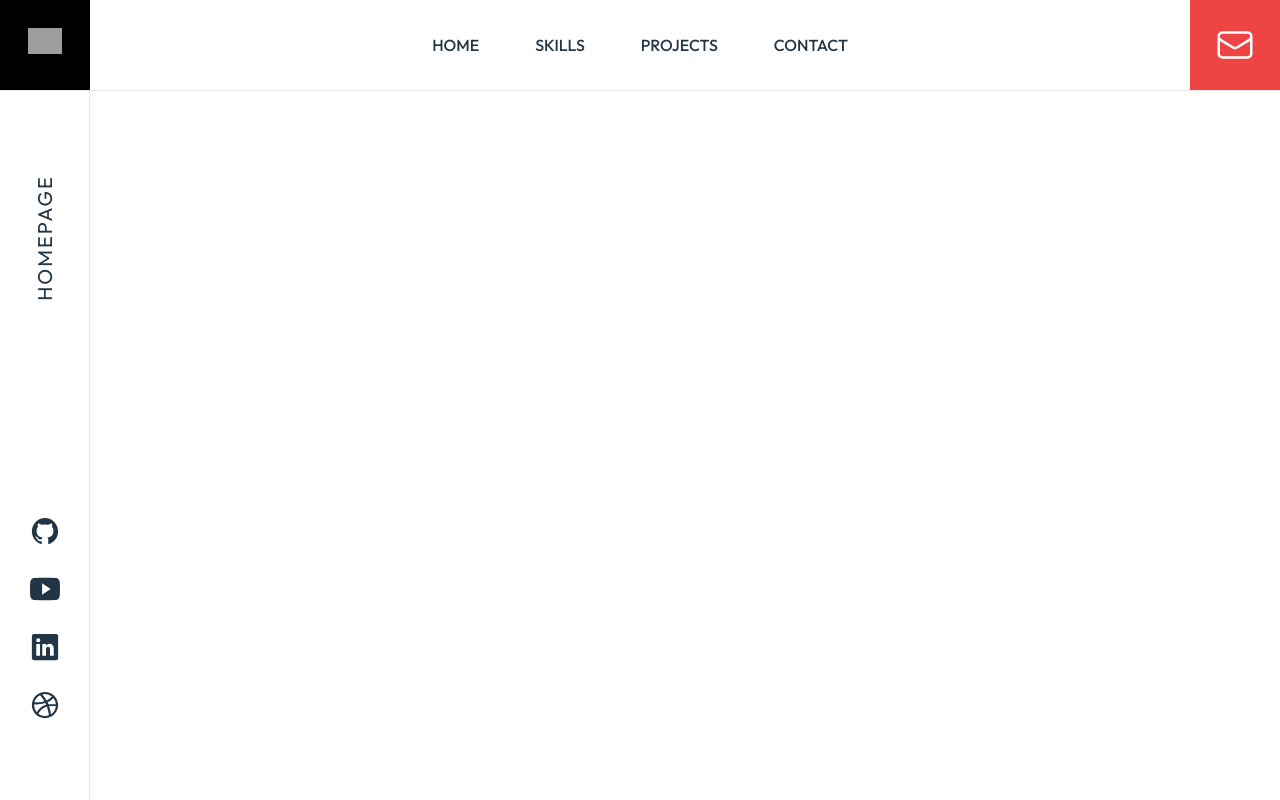
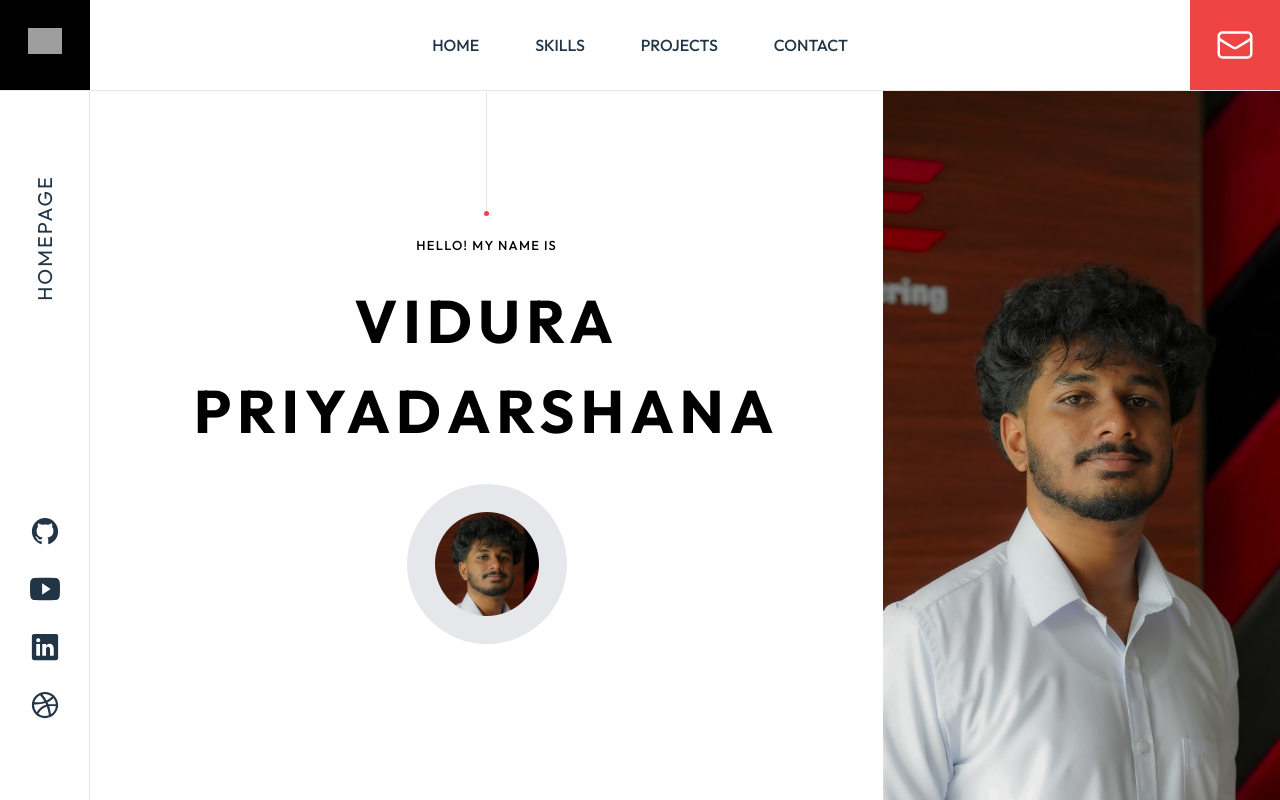
Before and after one commit to vidurapriyadarshana/Portfolio, a React (Vite) app: page / in a window 1280 px wide. Built offline with nearby package versions, Linux system fonts and the light colour scheme; grey boxes are pictures that could not be loaded.

Commit message:
2025-04-29 | 09:58

```diff
--- a/src/App.tsx
+++ b/src/App.tsx
@@ -1,12 +1,22 @@
 import React from 'react'
 import Header from './components/Header'
 import SideBar from './components/SideBar'
+import Profile from './components/Profile'
+import Introduction from './components/Introduction'
 
 const App = () => {
   return (
     <>
       <Header />
       <SideBar />
+      <div className='ml-[90px] grid grid-cols-1 md:grid-cols-3'>
+        <div className='col-span-2'>
+          <Introduction />
+        </div>
+        <div className='hidden md:block'>
+          <Profile />
+        </div>
+      </div>
     </>
   )
 }
--- a/src/components/Header.tsx
+++ b/src/components/Header.tsx
@@ -26,9 +26,9 @@ const Header = () => {
             <div className='w-[90px] h-[90px] bg-black'>
                 <img src="/logo.png" className='p-7' />
             </div>
-            <div className='flex gap-14'>
+            <div className='hidden md:flex gap-14'>
                 {menu.map((item) => (
-                    <div className='cursor-pointer hover:underline font-medium'>
+                    <div className='cursor-pointer hover:underline font-medium' key={item.id}>
                         <h2>
                             {item.name}
                         </h2>
@@ -39,7 +39,6 @@ const Header = () => {
                 <svg xmlns="http://www.w3.org/2000/svg" fill="none" viewBox="0 0 24 24" strokeWidth={1.5} stroke="currentColor" className="w-10 h-10 text-white">
                     <path strokeLinecap="round" strokeLinejoin="round" d="M21.75 6.75v10.5a2.25 2.25 0 0 1-2.25 2.25h-15a2.25 2.25 0 0 1-2.25-2.25V6.75m19.5 0A2.25 2.25 0 0 0 19.5 4.5h-15a2.25 2.25 0 0 0-2.25 2.25m19.5 0v.243a2.25 2.25 0 0 1-1.07 1.916l-7.5 4.615a2.25 2.25 0 0 1-2.36 0L3.32 8.91a2.25 2.25 0 0 1-1.07-1.916V6.75" />
                 </svg>
-
             </div>
         </div>
     )
--- /dev/null
+++ b/src/components/Introduction.tsx
@@ -0,0 +1,16 @@
+import React from 'react'
+
+const Introduction = () => {
+    return (
+        <div className='flex justify-center flex-col items-center'>
+            <div className='h-[120px] border-r-[1px]'></div>
+            <div className='w-[5px] h-[5px] bg-red-500 rounded-full'></div>
+
+            <h2 className='mt-5 text-black font-medium text-[13px] tracking-widest'>HELLO! MY NAME IS</h2>
+            <h2 className='text-[60px] font-bold text-black tracking-widest mt-5 text-center'>VIDURA <br></br>PRIYADARSHANA</h2>
+            <img src="/avatar.JPG" className='w-[160px] h-[160px] bg-gray-200 p-7 rounded-full mt-7' />
+        </div>
+    )
+}
+
+export default Introduction
--- /dev/null
+++ b/src/components/Profile.tsx
@@ -0,0 +1,11 @@
+import React from 'react'
+
+const Profile = () => {
+  return (
+    <div className='fixed'>
+      <img src="/user-image.JPG" className='h-screen object-cover' />
+    </div>
+  )
+}
+
+export default Profile
```
Also changed, not shown: public/avatar.JPG (added), public/user-image.JPG (added).
